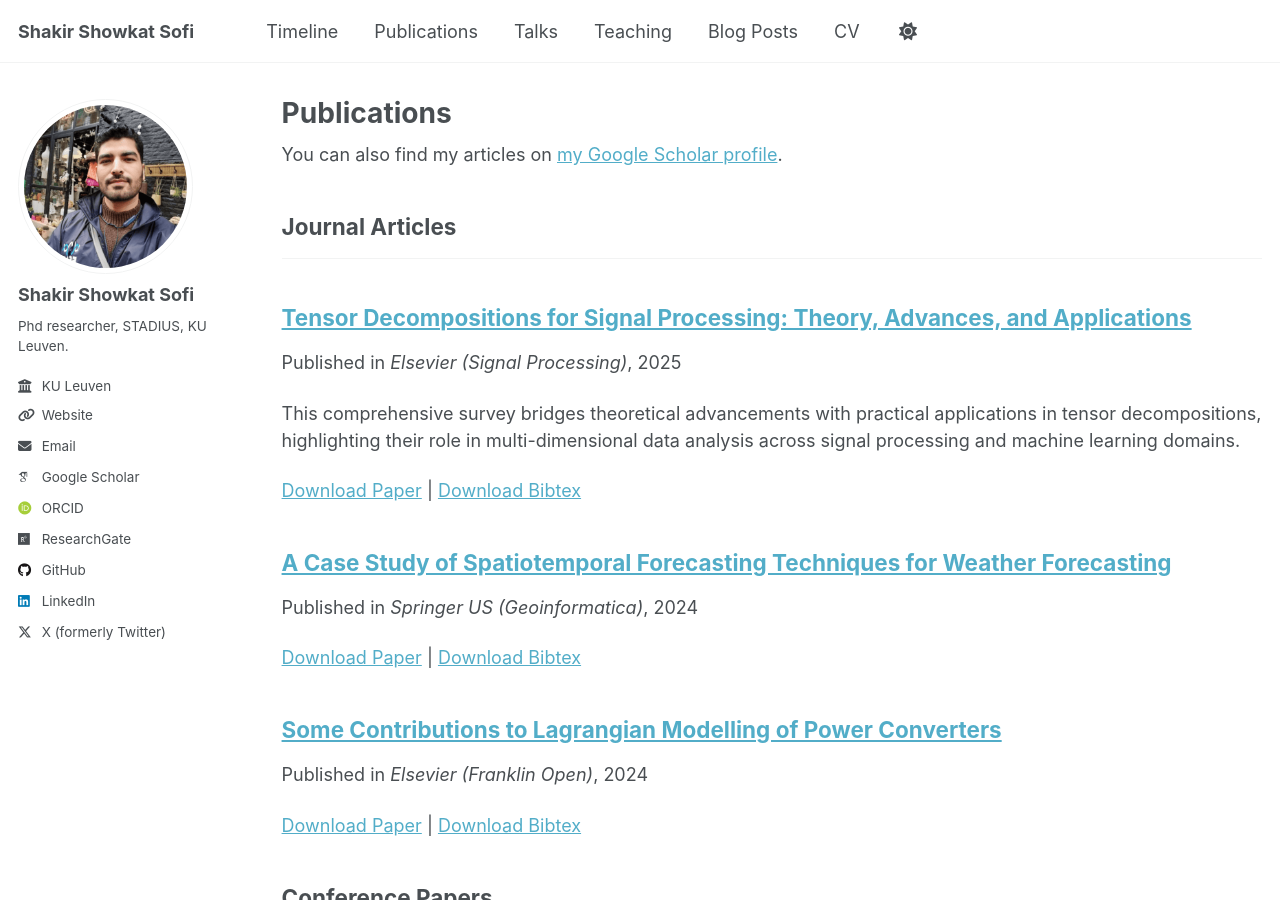
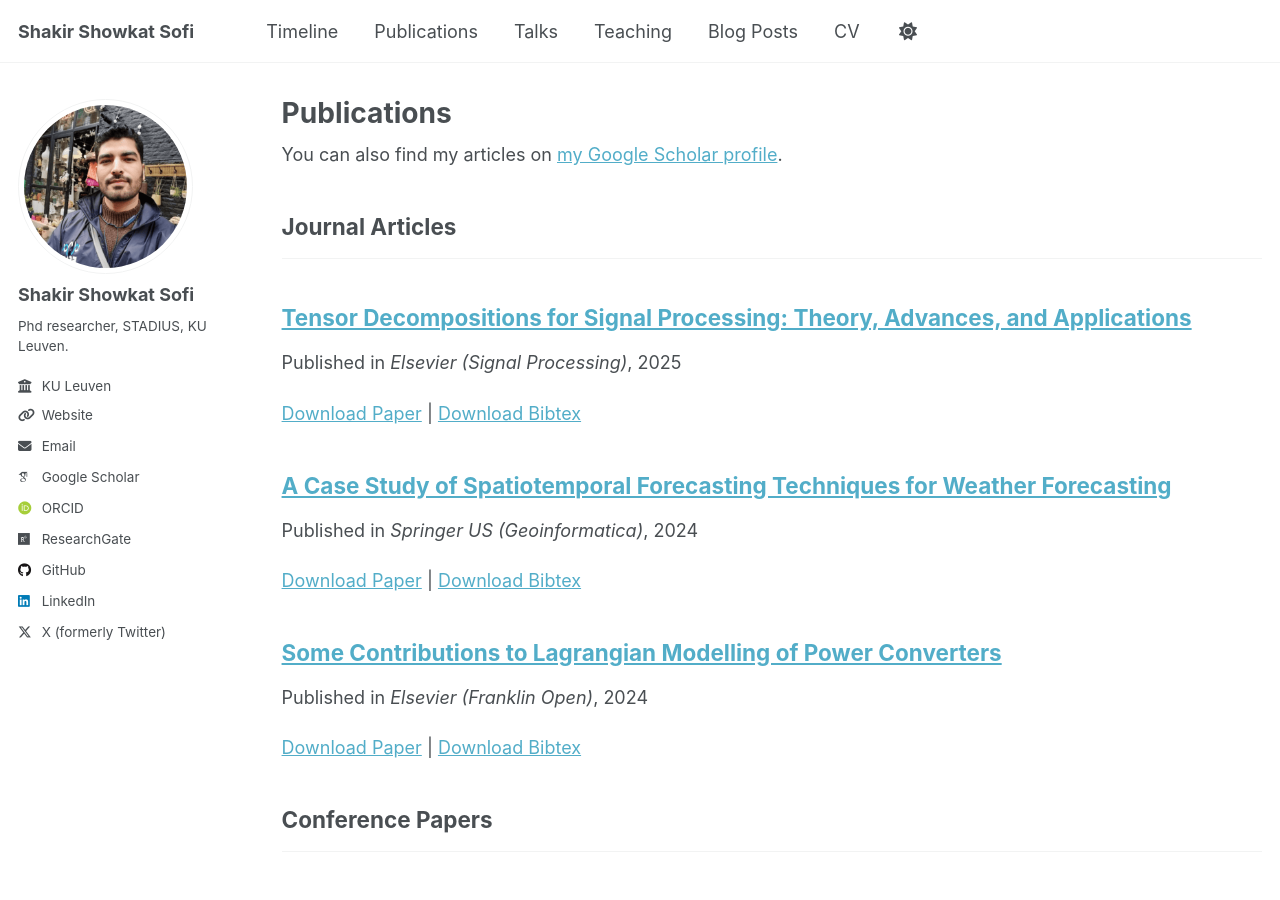
Before and after one commit to ShakirSofi/shakirsofi.github.io, a Jekyll site: the page built from _pages/publications.html, in a window 1280 px wide and 900 px high. Built offline with Jekyll 4.4.1, drawn with Linux system fonts in a browser that asks for light colours; some web fonts are replaced; a script that is not in the unit is left out.

Commit message:
Update 2025-06-tensor-decompositions-for-signal-processing-theory-advances-and-applications.md

```diff
--- a/_publications/2025-06-tensor-decompositions-for-signal-processing-theory-advances-and-applications.md
+++ b/_publications/2025-06-tensor-decompositions-for-signal-processing-theory-advances-and-applications.md
@@ -3,7 +3,7 @@ title: "Tensor Decompositions for Signal Processing: Theory, Advances, and Appli
 collection: publications
 category: manuscripts
 permalink: /publication/2025-06-tensor-decompositions-for-signal-processing-theory-advances-and-applications
-excerpt: "This comprehensive survey bridges theoretical advancements with practical applications in tensor decompositions, highlighting their role in multi-dimensional data analysis across signal processing and machine learning domains."
+excerpt: ""
 date: 2025-06-01
 venue: "Elsevier (Signal Processing)"
 slidesurl: ''
```
